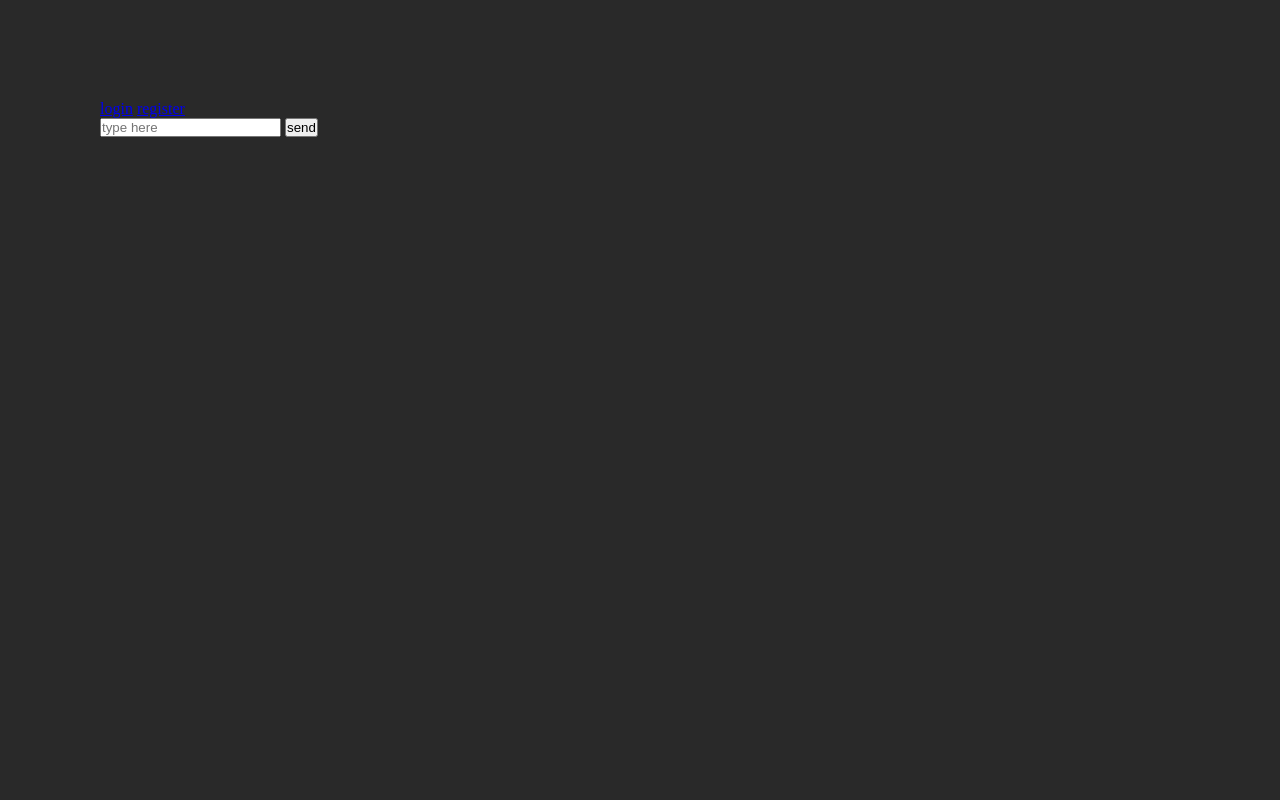
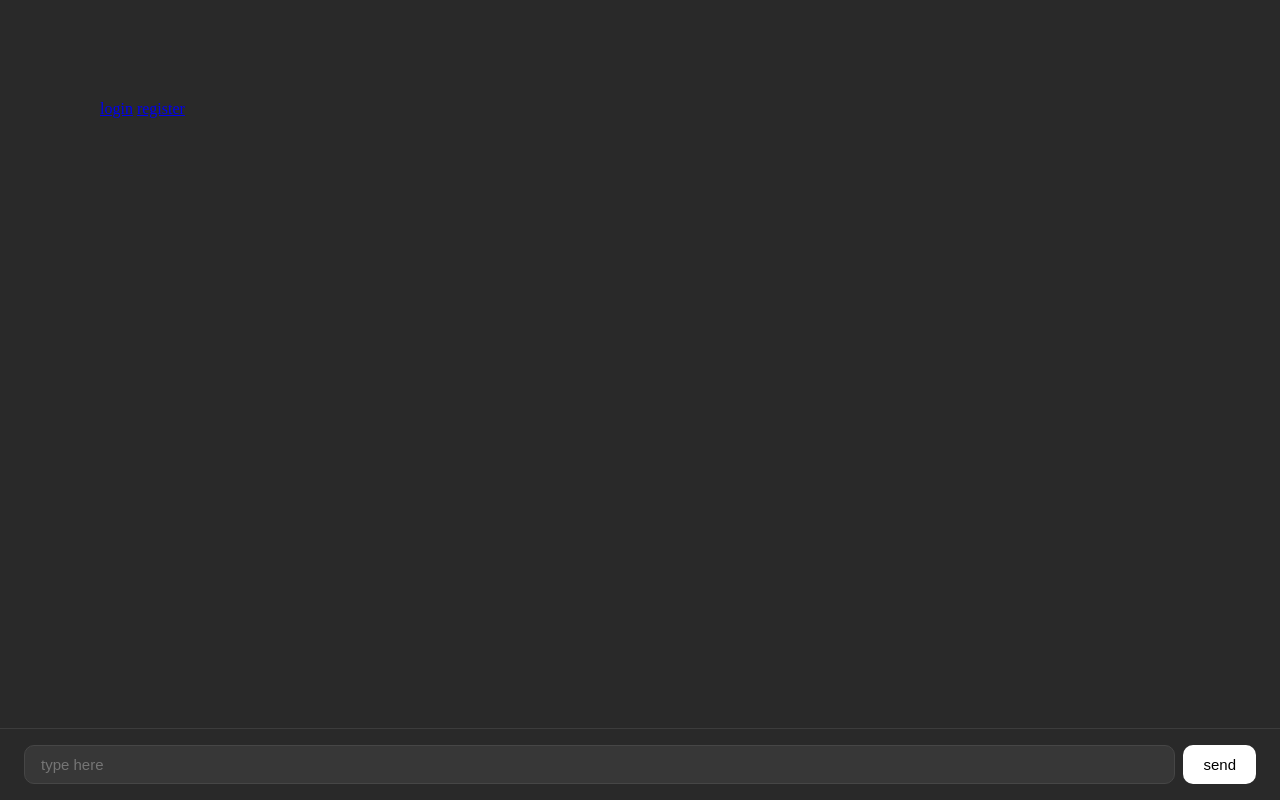
Before and after one commit to Git-Dominik/bakkerai, a website with bundled scripts: page public/index.html in a window 1280 px wide. Built offline with nearby package versions, Linux system fonts and the light colour scheme.

Commit message:
feat: fix input bar to bottom

```diff
--- a/public/index.html
+++ b/public/index.html
@@ -11,14 +11,13 @@
             <a href="/login">login</a>
             <a href="/register">register</a>
         </div>
-        <div id="chats">
-
-        </div>
-
-        <input id="input" placeholder="type here" type="text" />
-        <button id="butone">send</button>
+        <div id="chats"></div>
         <div id="lechonk"></div>
 
+        <div id="input-bar">
+            <input id="input" placeholder="type here" type="text" />
+            <button id="butone">send</button>
+        </div>
         <script type="module" src="script.js"></script>
     </body>
 </html>
--- a/public/style.css
+++ b/public/style.css
@@ -34,3 +34,49 @@ p {
     display: flex;
     justify-content: flex-end;
 }
+
+#lechonk {
+    padding-bottom: 30px;
+}
+
+#input-bar {
+    position: fixed;
+    bottom: 0;
+    left: 0;
+    right: 0;
+    display: flex;
+    gap: 8px;
+    padding: 16px 24px;
+    background-color: rgb(41, 41, 41);
+    border-top: 1px solid rgb(60, 60, 60);
+}
+
+#input {
+    flex: 1;
+    background: rgb(55, 55, 55);
+    border: 1px solid rgb(70, 70, 70);
+    border-radius: 10px;
+    padding: 10px 16px;
+    color: white;
+    font-size: 15px;
+    outline: none;
+}
+
+#input:focus {
+    border-color: rgb(100, 100, 100);
+}
+
+#butone {
+    background: white;
+    color: black;
+    border: none;
+    border-radius: 10px;
+    padding: 10px 20px;
+    font-size: 15px;
+    cursor: pointer;
+    font-weight: 500;
+}
+
+#butone:hover {
+    background: rgb(220, 220, 220);
+}
```
